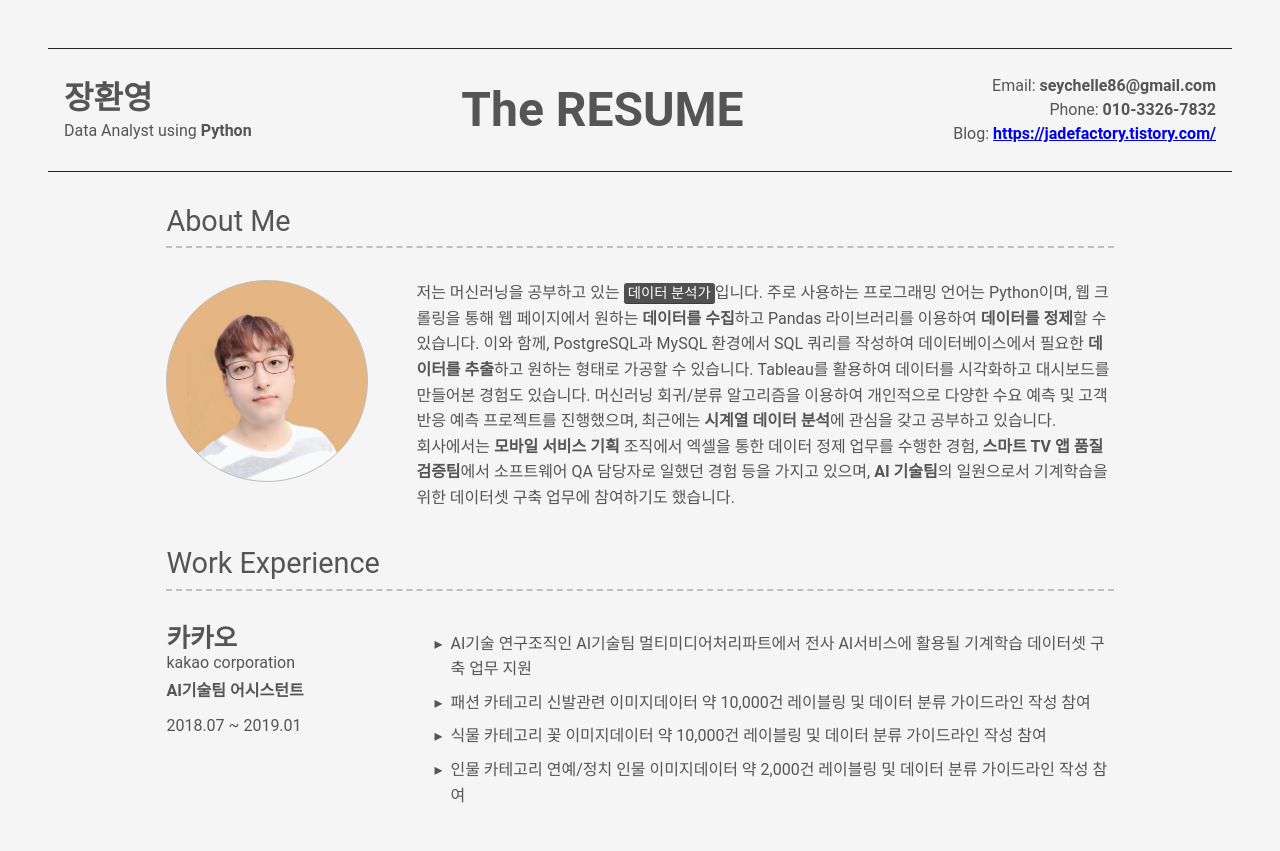
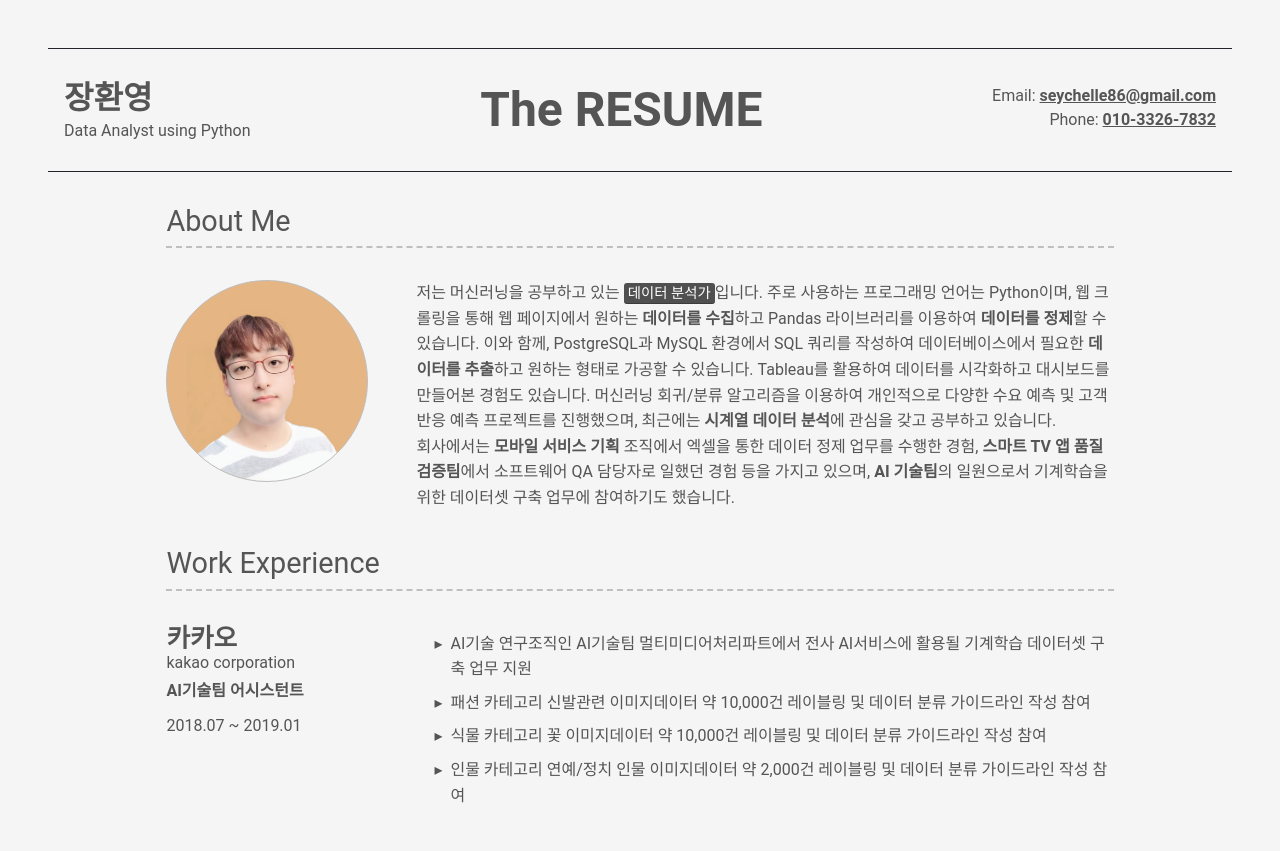
Before and after one commit to jadefactory/jadefactory.github.io, a plain HTML site: page index.html in a window 1280 px wide. Shown: the top 851 px of the page. Drawn offline with Linux system fonts and the light colour scheme.

Commit message:
contact feature on header added

```diff
--- a/index.html
+++ b/index.html
@@ -23,17 +23,30 @@
 					<div class="main-title">The RESUME</div>
 					<div class="sub-title-right">
 						<p class="email">
-							Email: <span class="bold">seychelle86@gmail.com</span>
+							<!-- Email: <span class="bold">seychelle86@gmail.com</span>  -->
+							Email:
+							<span class="bold"
+								><a href="mailto:seychelle86@gmail.com" target="_blank"
+									>seychelle86@gmail.com</a
+								></span
+							>
 						</p>
-						<p class="phone">Phone: <span class="bold">010-3326-7832</span></p>
-						<p class="blog">
+
+						<p class="phone">
+							Phone:
+							<!-- <span class="bold">010-3326-7832</span> -->
+							<span class="bold">
+								<a href="sms:+821033267832">010-3326-7832</a>
+							</span>
+						</p>
+						<!-- <p class="blog">
 							Blog:
 							<span class="bold"
 								><a href="https://jadefactory.tistory.com/" target="_blank"
 									>https://jadefactory.tistory.com/</a
 								></span
 							>
-						</p>
+						</p> -->
 					</div>
 				</header>
 				<!-- menu -->
@@ -362,7 +375,7 @@
 										<a
 											href="https://github.com/jadefactory/sales_analysis_with_postgresql/blob/master/3_others/cohort_analysis.ipynb"
 											target="_blank"
-											>[ 디지털 마케팅 ]Pandas를 통한 매출 데이터의
+											>[ 디지털 마케팅 ] Pandas를 통한 매출 데이터의
 											코호트(Cohort) 분석</a
 										>
 									</li>
--- a/ui-page.css
+++ b/ui-page.css
@@ -59,7 +59,8 @@
 	margin-bottom: 0.3em;
 }
 
-.bold {
+.bold a {
+	color: #555;
 	font-weight: 700;
 }
 
```
